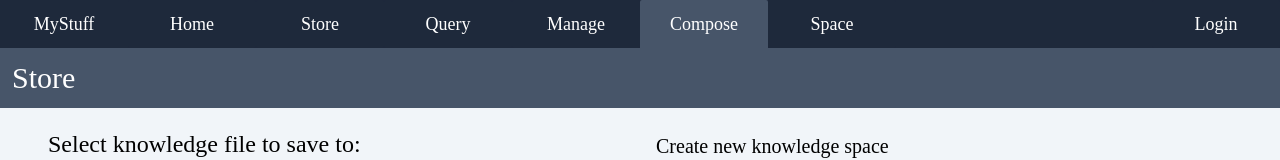
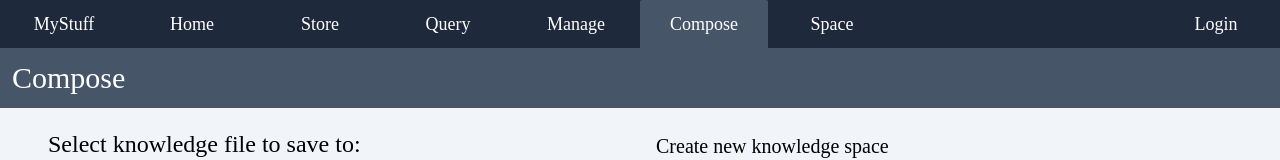
Before and after one commit to Neelesh99/KnowledgeSpaces, a React (Vite) app in the folder frontend/frontend-app/: page /compose in a window 1280 px wide. Shown: the top 160 px of the page. Built offline with nearby package versions, Linux system fonts and the light colour scheme; no server answers.

Commit message:
Added spaces composition

```diff
--- a/frontend/frontend-app/src/routes/Compose.tsx
+++ b/frontend/frontend-app/src/routes/Compose.tsx
@@ -52,7 +52,7 @@ export default function Compose() {
     return <ChosenKnowledgeSpaceContext.Provider value={chosenSpace}>
         <div className="flex flex-col">
             <div className="w-full h-fit bg-slate-600">
-                <div className="text-3xl font-special p-3 text-white">Store</div>
+                <div className="text-3xl font-special p-3 text-white">Compose</div>
             </div>
             <div className="flex flex-col px-12 py-2 bg-slate-100">
                 <div className="grid grid-cols-2">
```
